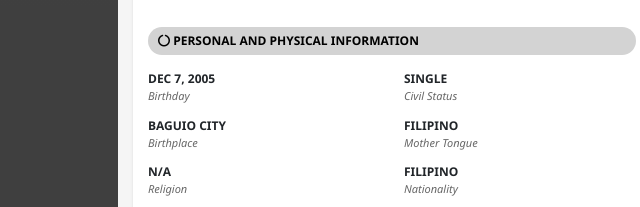
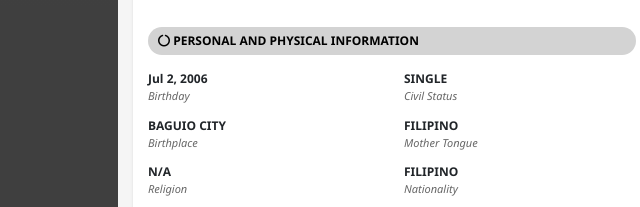
Before and after one commit to ubportal/3rd, a plain HTML site: page index.html in a window 1280 px wide. Shown: the part 588-795 px from the top of the page, 102-742 px from the left. Drawn offline with nearby package versions, Linux system fonts and the light colour scheme.

Commit message:
Update index.html

```diff
--- a/index.html
+++ b/index.html
@@ -619,7 +619,7 @@
                             <div class="row">
                                 <div class="col-6">
                                     <div class="info-item">
-                                        <div class="info-value">DEC 7, 2005</div>
+                                        <div class="info-value">Jul 2, 2006</div>
                                         <div class="info-label">Birthday</div>
                                     </div>
 
```
